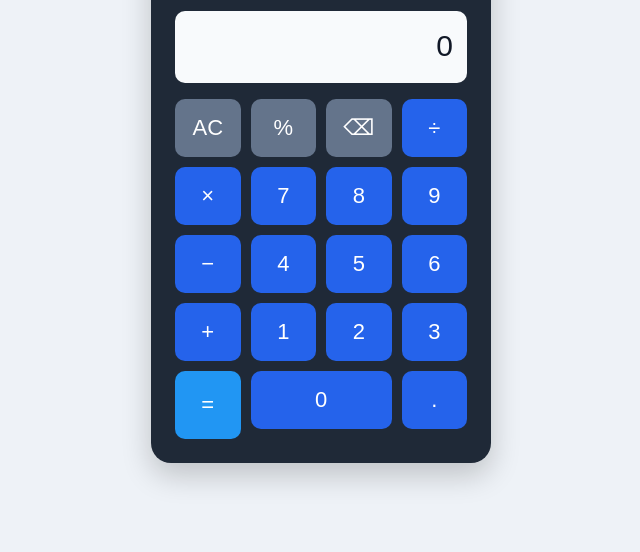
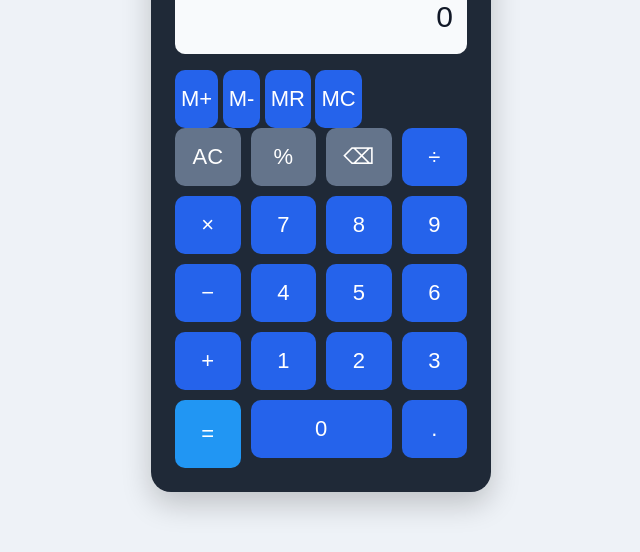
Before and after one commit to yzhiqi86-hub/calculator-app, a plain HTML site: page index.html in a window 1280 px wide. Shown: the part 202-754 px from the top of the page, without its empty margins (319-959 px from the left). Drawn offline with Linux system fonts and the light colour scheme.

Commit message:
Add memory controls and indicator

```diff
--- a/index.html
+++ b/index.html
@@ -11,6 +11,13 @@
     <h1>簡易計算機</h1>
     <div id="display" class="display">0</div>
 
+    <div id="memory-indicator" class="memory-indicator" aria-live="polite"></div>
+    <div class="memory-buttons">
+      <button class="memory" onclick="memoryAdd()">M+</button>
+      <button class="memory" onclick="memorySubtract()">M-</button>
+      <button class="memory" onclick="memoryRecall()">MR</button>
+      <button class="memory" onclick="memoryClear()">MC</button>
+    </div>
     <div class="buttons">
       <button class="function" onclick="clearDisplay()">AC</button>
       <button class="function" onclick="calculatePercentage()">%</button>
```
